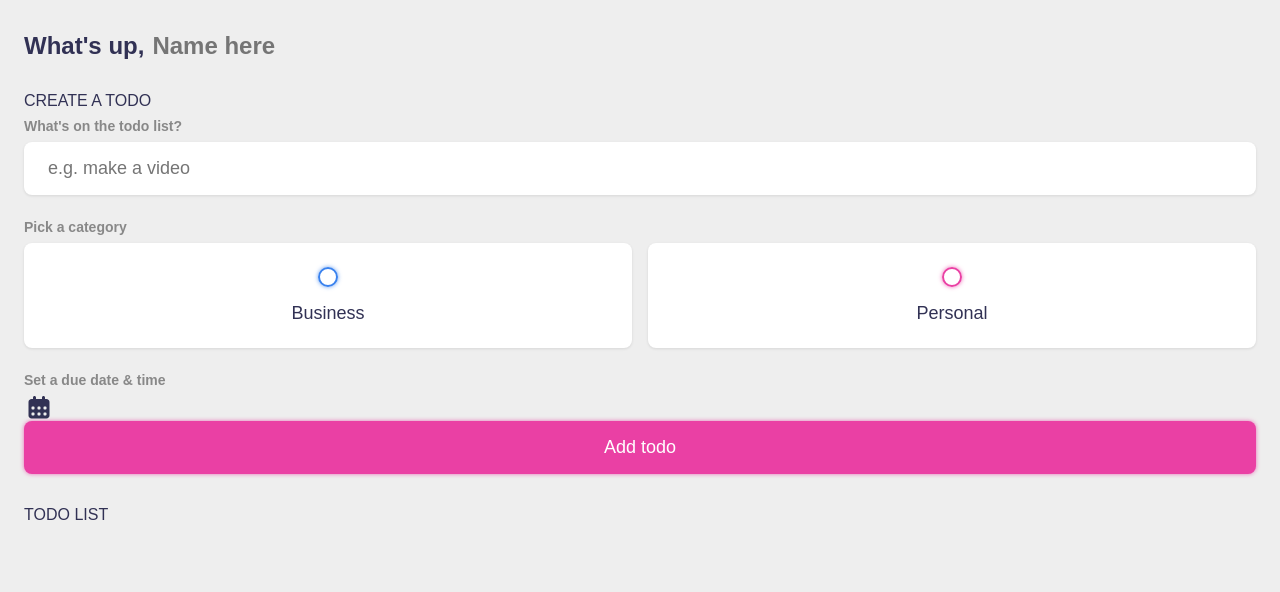
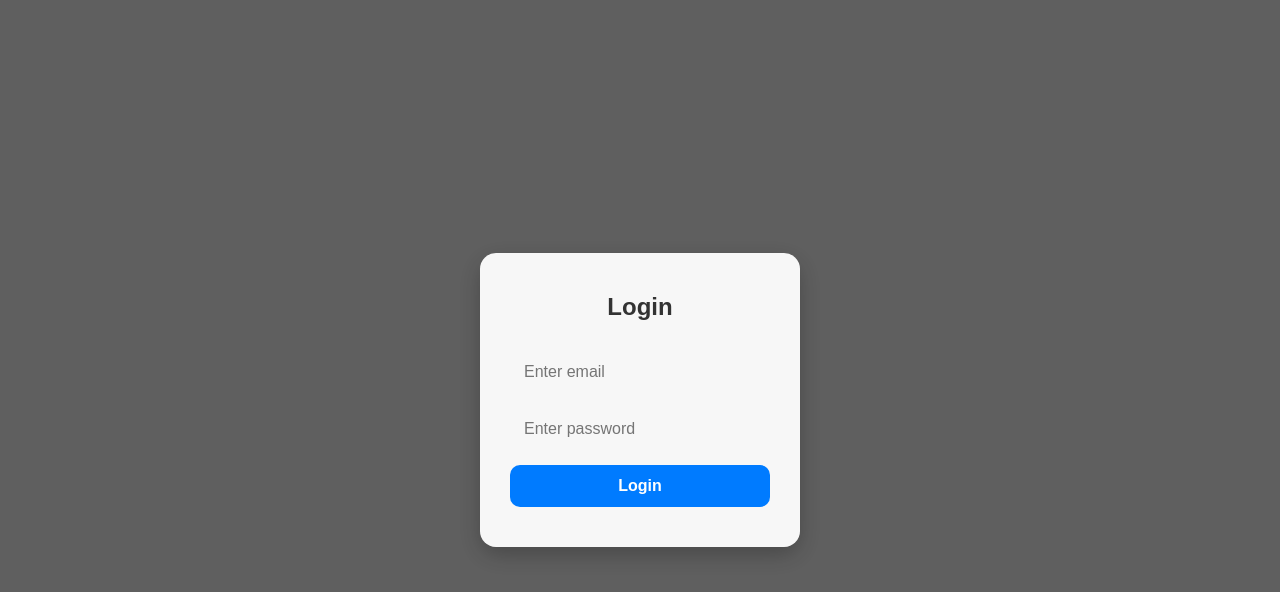
Before and after one commit to Anish-Uprati/TODO-, a Vue app: page / in a window 1280 px wide. Shown: the top 592 px of the page. Built offline with nearby package versions, Linux system fonts and the light colour scheme.

Commit message:
Change in the App.vue

```diff
--- a/src/App.vue
+++ b/src/App.vue
@@ -13,6 +13,37 @@ const showPicker = ref(false)
 const input_dueDate = ref(null)
 
 
+// ✅ LOGIN SYSTEM
+const isLoggedIn = ref(false)
+const loginEmail = ref('')
+const loginPassword = ref('')
+const showLogin = ref(true)
+
+const handleLogin = () => {
+  if (loginEmail.value.trim() && loginPassword.value.trim()) {
+    isLoggedIn.value = true
+    showLogin.value = false
+    localStorage.setItem('loggedIn', 'true')
+  } else {
+    alert("Please enter both email and password")
+  }
+}
+
+const handleLogout = () => {
+  isLoggedIn.value = false
+  showLogin.value = true
+  localStorage.removeItem('loggedIn')
+}
+
+onMounted(() => {
+  if (localStorage.getItem('loggedIn') === 'true') {
+    isLoggedIn.value = true
+    showLogin.value = false
+  }
+})
+
+
+// ✅ TODO APP (your original code, unchanged)
 const todos_asc = computed(() =>
   todos.value.slice().sort((a, b) => b.createAt - a.createAt)
 )
@@ -89,7 +120,19 @@ onMounted(() => {
 </script>
 
 <template>
-  <main class="app">
+  <!-- ✅ LOGIN POPUP -->
+  <div v-if="showLogin" class="login-popup">
+    <div class="login-box">
+      <h2>Login</h2>
+      <input type="email" v-model="loginEmail" placeholder="Enter email" />
+      <input type="password" v-model="loginPassword" placeholder="Enter password" />
+      <button @click="handleLogin">Login</button>
+    </div>
+  </div>
+
+  <!-- ✅ APP only shows if logged in -->
+  <main v-else class="app">
+    <button class="logout" @click="handleLogout">Logout</button>
     <section class="greeting">
       <h2 class="title">
         What's up,
@@ -142,12 +185,8 @@ onMounted(() => {
           />
           <div v-if="showPicker">
             <input type="datetime-local" v-model="input_dueDate" />
-
           </div>
         </div>
-
-
-
         <input type="submit" value="Add todo" />
       </form>
     </section>
@@ -170,10 +209,8 @@ onMounted(() => {
           </div>
 
            <div v-if="todo.dueDate" class="due-date">
-
-           Due: {{ new Date(todo.dueDate).toLocaleString() }}
+             Due: {{ new Date(todo.dueDate).toLocaleString() }}
            </div>
-
 
           <div class="actions">
             <button class="delete" @click="removeTodo(todo)">Delete</button>
--- a/src/main.css
+++ b/src/main.css
@@ -230,6 +230,103 @@ input:checked ~ .bubble::after {
 	color: var(--grey);
 }
 
+/* ✅ LOGIN POPUP STYLES */
+.login-popup {
+	position: fixed;
+	top: 0; left: 0;
+	width: 100%; height: 100%;
+	display: flex;
+	align-items: center;
+	justify-content: center;
+	background: rgba(0,0,0,0.6);
+	z-index: 1000;
+	animation: fadeIn 0.3s ease;
+  }
+
+  .login-box {
+	background: rgba(255, 255, 255, 0.95);
+	padding: 40px 30px;
+	border-radius: 16px;
+	box-shadow: 0 8px 25px rgba(0,0,0,0.25);
+	display: flex;
+	flex-direction: column;
+	gap: 15px;
+	width: 320px;
+	max-width: 90%;
+	animation: scaleIn 0.3s ease;
+	text-align: center;
+  }
+
+  .login-box h2 {
+	margin: 0 0 15px;
+	font-size: 1.5rem;
+	color: #333;
+	font-weight: bold;
+  }
+
+  .login-box input {
+	padding: 12px 14px;
+	border: 1px solid #ddd;
+	border-radius: 10px;
+	outline: none;
+	font-size: 1rem;
+	transition: border 0.3s ease, box-shadow 0.3s ease;
+  }
+
+  .login-box input:focus {
+	border-color: #007bff;
+	box-shadow: 0 0 6px rgba(0,123,255,0.4);
+  }
+
+  .login-box button {
+	padding: 12px;
+	border: none;
+	border-radius: 10px;
+	background: #007bff;
+	color: white;
+	font-size: 1rem;
+	font-weight: 600;
+	cursor: pointer;
+	transition: background 0.3s ease, transform 0.2s ease;
+  }
+
+  .login-box button:hover {
+	background: #0056b3;
+	transform: translateY(-2px);
+  }
+
+  .login-box button:active {
+	transform: translateY(0);
+  }
+
+  /* Logout Button */
+  .logout {
+	margin: 15px;
+	padding: 8px 14px;
+	border: none;
+	background: crimson;
+	color: white;
+	border-radius: 8px;
+	font-size: 0.9rem;
+	cursor: pointer;
+	transition: background 0.3s ease;
+  }
+
+  .logout:hover {
+	background: darkred;
+  }
+
+  /* Animations */
+  @keyframes fadeIn {
+	from { opacity: 0 }
+	to { opacity: 1 }
+  }
+
+  @keyframes scaleIn {
+	from { transform: scale(0.8); opacity: 0 }
+	to { transform: scale(1); opacity: 1 }
+  }
+
 
 .fa-icon {
 	cursor: pointer;
```
